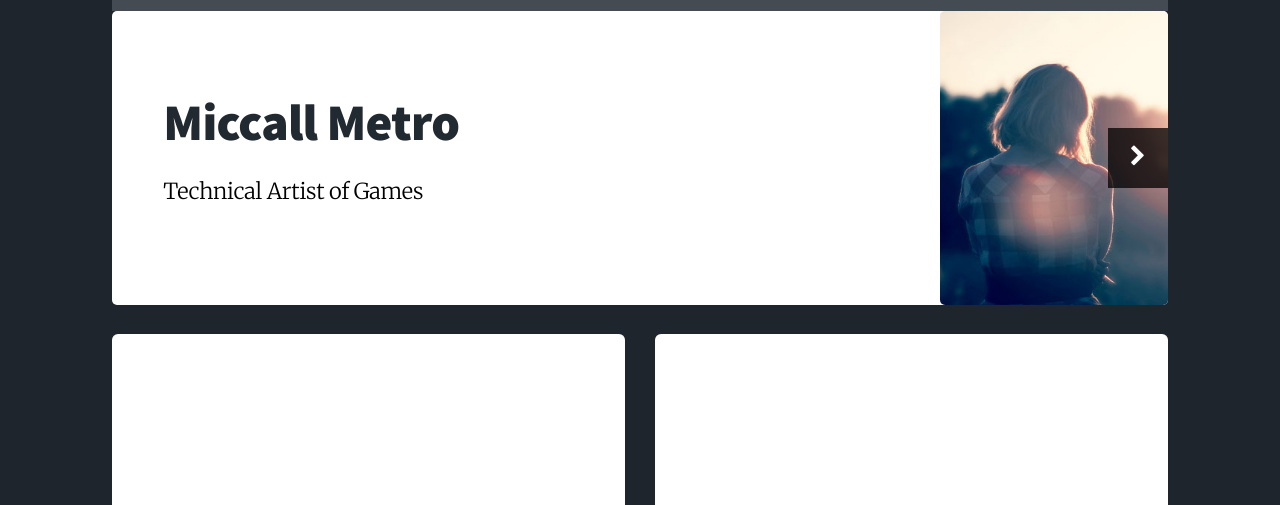
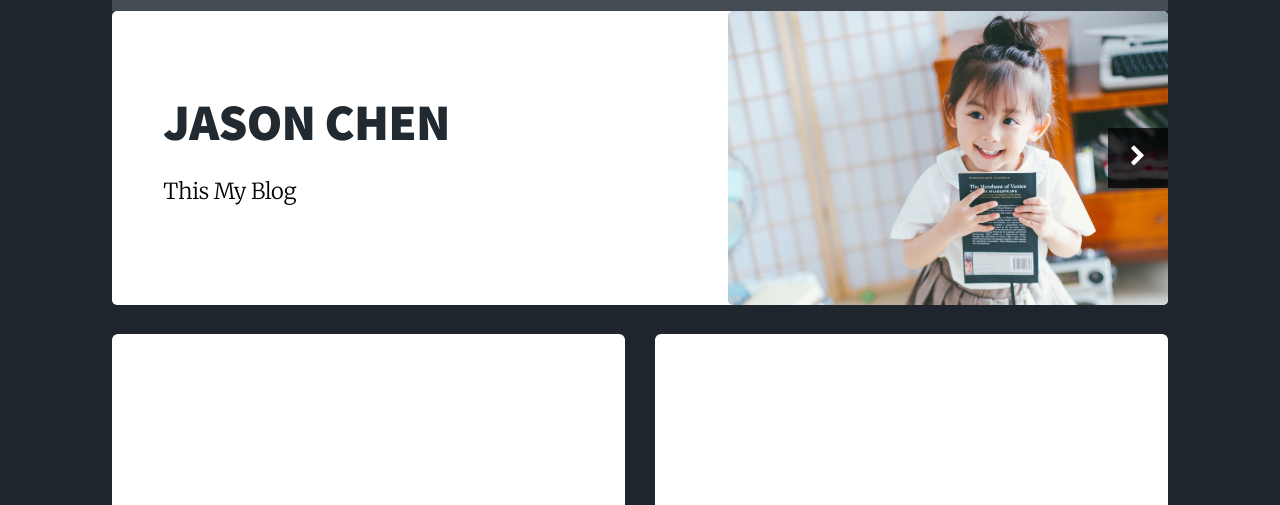
Before and after one commit to Chendapeng1019/Chendapeng1019.github.io, a plain HTML site: page index.html in a window 1280 px wide. Shown: the part 818-1323 px from the top of the page. Drawn offline with nearby package versions, Linux system fonts and the light colour scheme; some packages are replaced by stand-ins of ours; a script that the page names is missing; files whose address does not match are found by name.

Commit message:
Site updated: 2018-09-29 09:58:31

```diff
--- a/2018/09/28/hello-world/index.html
+++ b/2018/09/28/hello-world/index.html
@@ -2,8 +2,8 @@
 <html>
 
 <head>
-	<link rel="bookmark"  type="image/x-icon"  href="/img/logo_miccall.png"/>
-	<link rel="shortcut icon" href="/img/logo_miccall.png">
+	<link rel="bookmark"  type="image/x-icon"  href="/img/touxiang.png"/>
+	<link rel="shortcut icon" href="/img/touxiang.png">
 
 			    <title>
     Jack Chen
@@ -136,7 +136,7 @@
 			<ul class="icons">
 
                     <li>
-                        <a title="github" href="https://github.com/miccall" target="_blank" rel="noopener">
+                        <a title="github" href="https://github.com/Chendapeng1019" target="_blank" rel="noopener">
                             <i class="icon fa fa-github"></i>
                         </a>
                     </li>
--- a/index.html
+++ b/index.html
@@ -2,8 +2,8 @@
 <html>
 
 <head>
-	<link rel="bookmark"  type="image/x-icon"  href="/img/logo_miccall.png"/>
-	<link rel="shortcut icon" href="/img/logo_miccall.png">
+	<link rel="bookmark"  type="image/x-icon"  href="/img/touxiang.png"/>
+	<link rel="shortcut icon" href="/img/touxiang.png">
 
 			    <title>
     Jack Chen
@@ -137,7 +137,7 @@
 			<ul class="icons">
 
                     <li>
-                        <a title="github" href="https://github.com/miccall" target="_blank" rel="noopener">
+                        <a title="github" href="https://github.com/Chendapeng1019" target="_blank" rel="noopener">
                             <i class="icon fa fa-github"></i>
                         </a>
                     </li>
@@ -158,12 +158,12 @@
             <!-- Main first s-->
             <article id="me" class="panel">
                 <header style="color: #000000">
-                    <h1>Miccall Metro</h1>
-                    <p>Technical  Artist  of  Games</p>
+                    <h1>JASON CHEN</h1>
+                    <p>This My Blog</p>
                 </header>
                 <a href="" class="jumplink pic">
                     <span class="arrow icon fa-chevron-right"><span></span></span>
-                    <img src="/images/me.jpg" alt="" />
+                    <img src="/images/lovely.jpg" alt="" />
                 </a>
             </article>
             <!-- Main first e-->
```
Also changed, not shown: 2018/09/29/MySQL安装/index.html (+3 -3 lines), 2018/09/29/SpringBoot跨域配置/index.html (+3 -3 lines), archives/2018/09/index.html (+3 -3 lines), archives/2018/index.html (+3 -3 lines), archives/index.html (+3 -3 lines), images/lovely.jpg (added), img/touxiang.jpg (added).
